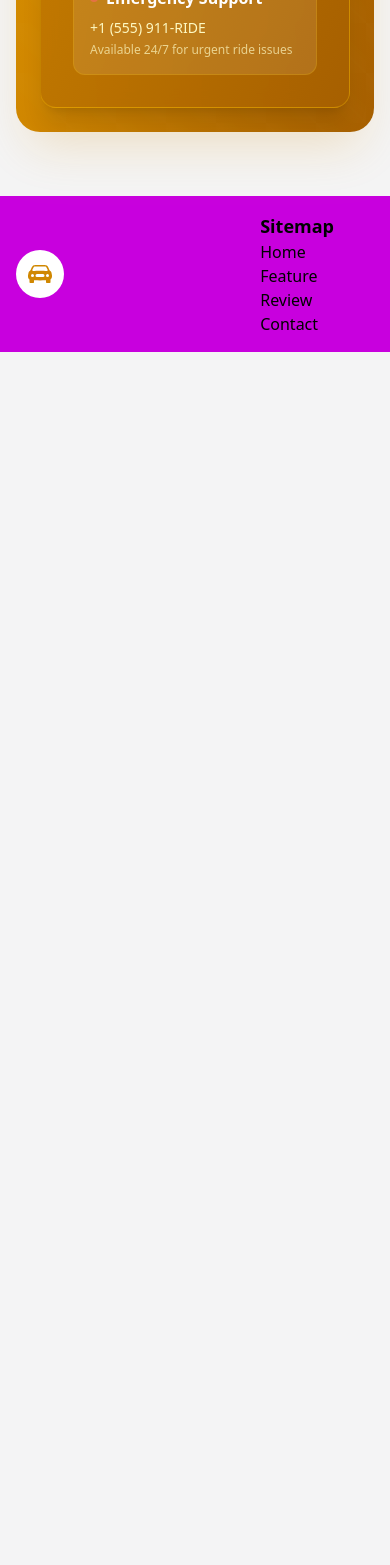
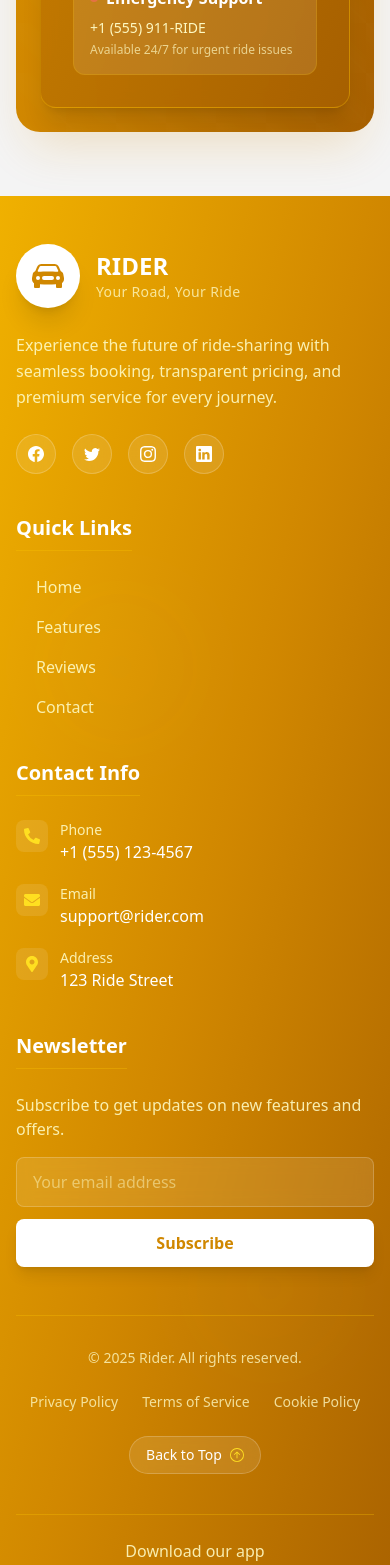
Before and after one commit to BadBoy-Github/RIDER, a React (Vite) app: page / in a window 390 px wide. Shown: the part 10030-11595 px from the top of the page. Before the commit the page ends 10382 px from the top, so only its background shows below. Built offline with nearby package versions, Linux system fonts and the light colour scheme.

Commit message:
footer page changed

```diff
--- a/src/components/Features.jsx
+++ b/src/components/Features.jsx
@@ -63,7 +63,7 @@ const features = [
 const Features = () => {
   return (
     <section
-      id="features"
+      id="feature"
       className="relative overflow-hidden py-20 px-4 sm:px-6 lg:px-8"
     >
       <div className="absolute inset-0 bg-gradient-to-b from-gray-50 to-white" />
--- a/src/components/Footer.jsx
+++ b/src/components/Footer.jsx
@@ -1,7 +1,14 @@
-import { BsFillCarFrontFill } from "react-icons/bs";
+import {
+  BsFillCarFrontFill,
+  BsFacebook,
+  BsTwitter,
+  BsInstagram,
+  BsLinkedin,
+  BsArrowUpCircle,
+} from "react-icons/bs";
+import { FaPhoneAlt, FaEnvelope, FaMapMarkerAlt } from "react-icons/fa";
 
 const Footer = () => {
-
   const handleSmoothScroll = (e, targetId) => {
     e.preventDefault();
     const targetElement = document.getElementById(targetId);
@@ -13,58 +20,239 @@ const Footer = () => {
     }
   };
 
+  const scrollToTop = () => {
+    window.scrollTo({
+      top: 0,
+      behavior: "smooth",
+    });
+  };
+
   return (
-    <>
-      <div className="h-28 container mx-auto">
-        <div className="bg-fuchsia-600 h-fit px-4 flex items-center justify-between">
-          <div className="">
-            <a href="/">
-              <div className="flex group/logo cursor-pointer">
-                <div className="flex items-center justify-center bg-white p-2 rounded-full w-12 h-12 mr-2">
-                  <BsFillCarFrontFill className="text-yellow-600 group-hover/logo:scale-[120%] transition-all duration-500 size-6 " />
+    <footer className="relative overflow-hidden bg-gradient-to-br from-yellow-500 via-yellow-600 to-yellow-700 text-white">
+      {/* Decorative Elements */}
+      <div className="absolute inset-0 overflow-hidden opacity-10">
+        <div className="absolute top-1/4 left-10 w-40 h-40 bg-white/20 rounded-full blur-3xl" />
+        <div className="absolute bottom-1/4 right-10 w-40 h-40 bg-white/20 rounded-full blur-3xl" />
+      </div>
+
+      <div className="relative z-10 container mx-auto px-4 py-12">
+        {/* Main Footer Content */}
+        <div className="grid grid-cols-1 lg:grid-cols-4 gap-10 mb-12">
+          {/* Logo & About */}
+          <div className="lg:col-span-1">
+            <a href="/" className="inline-block group">
+              <div className="flex items-center mb-6">
+                <div className="relative flex items-center justify-center bg-white p-3 rounded-full w-16 h-16 mr-4 shadow-xl group-hover:shadow-2xl transition-all duration-500">
+                  <div className="absolute inset-0 bg-gradient-to-br from-yellow-400 to-yellow-600 rounded-full opacity-0 group-hover:opacity-20 transition-opacity duration-500" />
+                  <BsFillCarFrontFill className="text-yellow-600 group-hover:scale-110 transition-transform duration-500 size-8 relative z-10" />
+                  <div className="absolute -inset-1 bg-white/30 rounded-full blur-md opacity-0 group-hover:opacity-100 transition-opacity duration-500" />
                 </div>
-                <div className="hidden lg:flex flex-col justify-center ml-2">
-                  <div className="font-bold text-lg text-zinc-100 group-hover/logo:text-white transition-colors duration-300">
+                <div>
+                  <div className="font-extrabold text-2xl text-white group-hover:text-yellow-100 transition-colors duration-300">
                     RIDER
                   </div>
-                  <div className="text-sm text-white">Your Road, Your Ride</div>
+                  <div className="text-yellow-100/80 text-sm font-medium tracking-wide">
+                    Your Road, Your Ride
+                  </div>
                 </div>
               </div>
             </a>
+            <p className="text-yellow-100/90 mb-6 leading-relaxed">
+              Experience the future of ride-sharing with seamless booking,
+              transparent pricing, and premium service for every journey.
+            </p>
+            <div className="flex items-center gap-4">
+              {[BsFacebook, BsTwitter, BsInstagram, BsLinkedin].map(
+                (Icon, index) => (
+                  <a
+                    key={index}
+                    href="#"
+                    className="w-10 h-10 flex items-center justify-center bg-white/10 hover:bg-white/20 backdrop-blur-sm rounded-full border border-white/20 hover:border-white/40 transition-all duration-300 hover:scale-110"
+                  >
+                    <Icon className="text-white hover:text-yellow-100 transition-colors duration-300" />
+                  </a>
+                )
+              )}
+            </div>
           </div>
-          <div className="h-fit p-4 mr-6">
-            <h1 className="text-lg font-semibold">Sitemap</h1>
-            <ol className="flex flex-col">
-              <li>
-                <a href="/" onClick={(e) => handleSmoothScroll(e, "home")}>
-                  Home
+
+          {/* Quick Links */}
+          <div className="lg:col-span-1">
+            <h3 className="text-xl font-bold mb-6 pb-2 border-b border-yellow-400/30 inline-block">
+              Quick Links
+            </h3>
+            <ul className="space-y-4">
+              {[
+                { id: "home", label: "Home" },
+                { id: "feature", label: "Features" },
+                { id: "review", label: "Reviews" },
+                { id: "contact", label: "Contact" },
+              ].map((item) => (
+                <li key={item.id}>
+                  <a
+                    href={`#${item.id}`}
+                    onClick={(e) => handleSmoothScroll(e, item.id)}
+                    className="flex items-center gap-3 text-yellow-100/90 hover:text-white transition-colors duration-300 group/link"
+                  >
+                    <div className="w-2 h-2 bg-yellow-400 rounded-full opacity-0 group-hover/link:opacity-100 transition-opacity duration-300" />
+                    <span>{item.label}</span>
+                    <div className="ml-auto w-0 h-px bg-yellow-400 group-hover/link:w-4 transition-all duration-300" />
+                  </a>
+                </li>
+              ))}
+            </ul>
+          </div>
+
+          {/* Contact Info */}
+          <div className="lg:col-span-1">
+            <h3 className="text-xl font-bold mb-6 pb-2 border-b border-yellow-400/30 inline-block">
+              Contact Info
+            </h3>
+            <ul className="space-y-5">
+              <li className="flex items-start gap-3 group">
+                <div className="p-2 bg-white/10 rounded-lg group-hover:bg-white/20 transition-all duration-300">
+                  <FaPhoneAlt className="text-yellow-300" />
+                </div>
+                <div>
+                  <div className="text-yellow-100/90 text-sm">Phone</div>
+                  <div className="font-medium">+1 (555) 123-4567</div>
+                </div>
+              </li>
+              <li className="flex items-start gap-3 group">
+                <div className="p-2 bg-white/10 rounded-lg group-hover:bg-white/20 transition-all duration-300">
+                  <FaEnvelope className="text-yellow-300" />
+                </div>
+                <div>
+                  <div className="text-yellow-100/90 text-sm">Email</div>
+                  <div className="font-medium">support@rider.com</div>
+                </div>
+              </li>
+              <li className="flex items-start gap-3 group">
+                <div className="p-2 bg-white/10 rounded-lg group-hover:bg-white/20 transition-all duration-300">
+                  <FaMapMarkerAlt className="text-yellow-300" />
+                </div>
+                <div>
+                  <div className="text-yellow-100/90 text-sm">Address</div>
+                  <div className="font-medium">123 Ride Street</div>
+                </div>
+              </li>
+            </ul>
+          </div>
+
+          {/* Newsletter */}
+          <div className="lg:col-span-1">
+            <h3 className="text-xl font-bold mb-6 pb-2 border-b border-yellow-400/30 inline-block">
+              Newsletter
+            </h3>
+            <p className="text-yellow-100/90 mb-4">
+              Subscribe to get updates on new features and offers.
+            </p>
+            <form className="space-y-3">
+              <input
+                type="email"
+                placeholder="Your email address"
+                className="w-full px-4 py-3 bg-white/10 backdrop-blur-sm border border-white/20 rounded-lg focus:outline-none focus:ring-2 focus:ring-yellow-400 focus:border-transparent text-white placeholder-yellow-100/50 transition-all"
+              />
+              <button
+                type="submit"
+                className="w-full px-6 py-3 bg-white text-yellow-600 hover:bg-yellow-50 hover:text-yellow-700 font-semibold rounded-lg shadow-lg hover:shadow-xl transition-all duration-300 transform hover:-translate-y-0.5"
+              >
+                Subscribe
+              </button>
+            </form>
+          </div>
+        </div>
+
+        {/* Divider */}
+        <div className="border-t border-yellow-400/30 mb-8" />
+
+        {/* Bottom Bar */}
+        <div className="flex flex-col md:flex-row items-center justify-between gap-6">
+          <div className="text-yellow-100/80 text-sm">
+            © {new Date().getFullYear()} Rider. All rights reserved.
+          </div>
+
+          <div className="flex items-center gap-6 text-sm">
+            <a
+              href="#"
+              className="text-yellow-100/80 hover:text-white transition-colors duration-300"
+            >
+              Privacy Policy
+            </a>
+            <a
+              href="#"
+              className="text-yellow-100/80 hover:text-white transition-colors duration-300"
+            >
+              Terms of Service
+            </a>
+            <a
+              href="#"
+              className="text-yellow-100/80 hover:text-white transition-colors duration-300"
+            >
+              Cookie Policy
+            </a>
+          </div>
+
+          {/* Scroll to Top Button */}
+          <button
+            onClick={scrollToTop}
+            className="flex items-center gap-2 px-4 py-2 bg-white/10 hover:bg-white/20 backdrop-blur-sm border border-white/20 hover:border-white/40 rounded-full text-sm font-medium transition-all duration-300 hover:scale-105 group"
+          >
+            Back to Top
+            <BsArrowUpCircle className="text-yellow-300 group-hover:translate-y-[-2px] transition-transform duration-300" />
+          </button>
+        </div>
+
+        {/* Mobile Apps Badge */}
+        <div className="mt-10 pt-6 border-t border-yellow-400/30">
+          <div className="flex flex-col sm:flex-row items-center justify-between gap-6">
+            <div className="text-center sm:text-left">
+              <div className="text-yellow-100/90 mb-2">Download our app</div>
+              <div className="flex items-center gap-3">
+                <a href="#" className="inline-block">
+                  <div className="px-4 py-2 bg-black/30 backdrop-blur-sm border border-white/20 rounded-lg flex items-center gap-2 hover:bg-black/40 transition-all duration-300">
+                    <div className="text-2xl">📱</div>
+                    <div className="text-left">
+                      <div className="text-xs text-yellow-100/70">
+                        Get it on
+                      </div>
+                      <div className="font-bold">Google Play</div>
+                    </div>
+                  </div>
                 </a>
-              </li>
-              <li>
-                <a
-                  href="features"
-                  onClick={(e) => handleSmoothScroll(e, "feature")}
-                >
-                  Feature
+                <a href="#" className="inline-block">
+                  <div className="px-4 py-2 bg-black/30 backdrop-blur-sm border border-white/20 rounded-lg flex items-center gap-2 hover:bg-black/40 transition-all duration-300">
+                    <div className="text-2xl">📱</div>
+                    <div className="text-left">
+                      <div className="text-xs text-yellow-100/70">
+                        Download on the
+                      </div>
+                      <div className="font-bold">App Store</div>
+                    </div>
+                  </div>
                 </a>
-              </li>
-              <li>
-                <a
-                  href="review"
-                  onClick={(e) => handleSmoothScroll(e, "review")}
-                >Review</a>
-              </li>
-              <li>
-                <a
-                  href="contact"
-                  onClick={(e) => handleSmoothScroll(e, "contact")}
-                >Contact</a>
-              </li>
-            </ol>
+              </div>
+            </div>
+            <div className="text-center sm:text-right">
+              <div className="text-yellow-100/90 mb-2">Trust & Safety</div>
+              <div className="flex items-center gap-2">
+                <div className="px-3 py-1 bg-green-500/20 border border-green-400/30 rounded-full text-xs font-medium">
+                  🔒 SSL Secure
+                </div>
+                <div className="px-3 py-1 bg-blue-500/20 border border-blue-400/30 rounded-full text-xs font-medium">
+                  ⭐ 4.8 Rating
+                </div>
+              </div>
+            </div>
           </div>
         </div>
       </div>
-    </>
+
+      {/* Floating Decorative Car */}
+      <div className="absolute bottom-10 right-10 opacity-5">
+        <BsFillCarFrontFill size={120} />
+      </div>
+    </footer>
   );
 };
 
--- a/src/components/Header.jsx
+++ b/src/components/Header.jsx
@@ -69,7 +69,7 @@ const Header = () => {
           <div className="hidden lg:flex gap-8 text-yellow-100">
             {[
               { id: "home", label: "Home" },
-              { id: "features", label: "Features" },
+              { id: "feature", label: "Features" },
               { id: "review", label: "Reviews" },
               { id: "contact", label: "Contact" },
             ].map((item) => (
```
